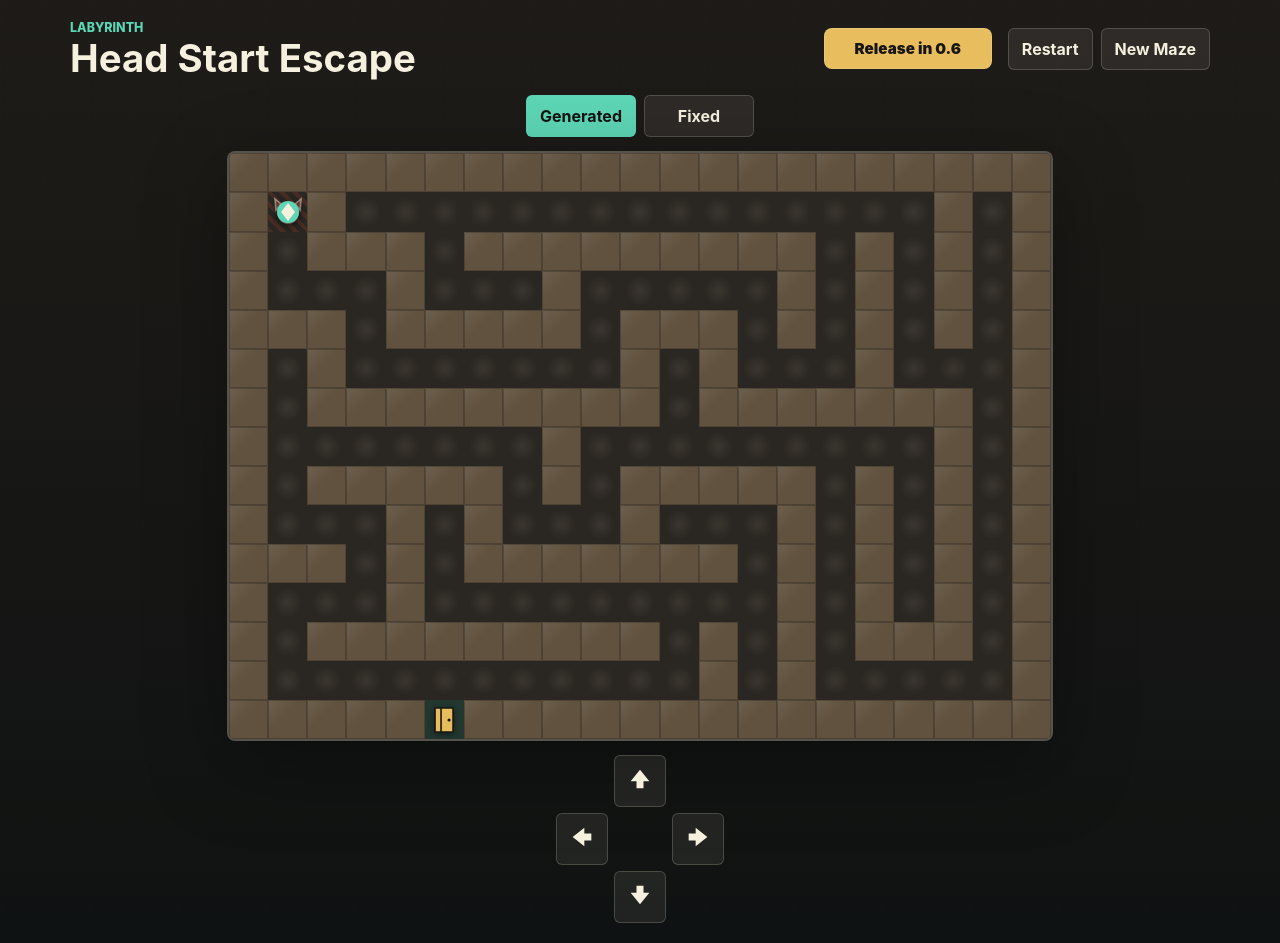
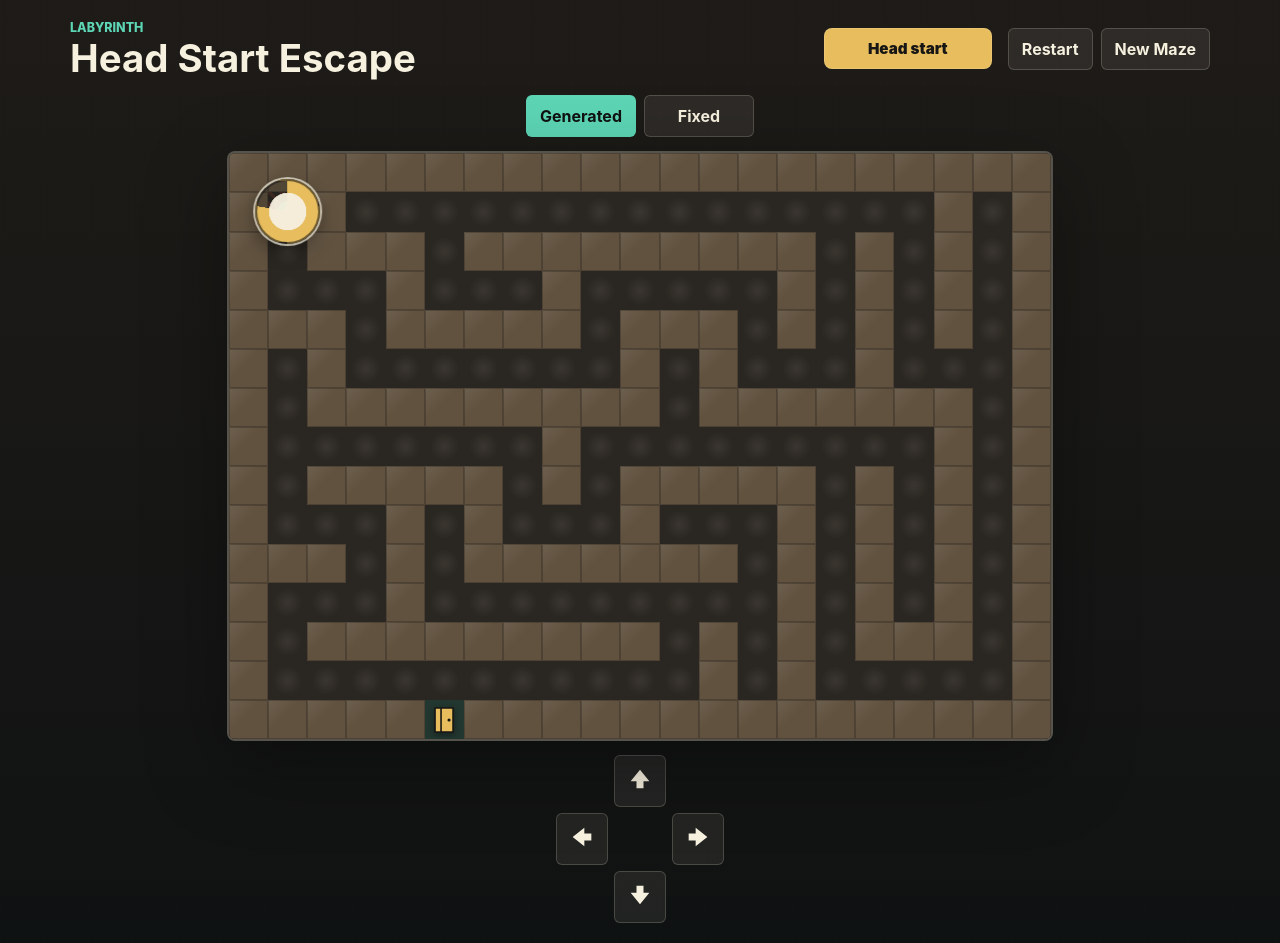
Before and after one commit to taylorvance/labyrinth, a React (Vite) app: page / in a window 1280 px wide. Built offline with nearby package versions, Linux system fonts and the light colour scheme.

Commit message:
Add tunable knobs and spec a diag/analysis tool

```diff
--- a/src/App.tsx
+++ b/src/App.tsx
@@ -1,20 +1,19 @@
 import { useCallback, useEffect, useMemo, useRef, useState, type CSSProperties } from "react";
 import {
   type Direction,
+  type HunterBrain,
   type MapMode,
+  type Maze,
   type Point,
+  createHunterBrain,
   createMaze,
-  formatCountdown,
   movePoint,
-  nextHunterStep,
+  nextHunterTurn,
   pointsEqual,
 } from "./game";
+import { TUNING } from "./tuning";
 
 type GameStatus = "running" | "won" | "lost";
-
-const HEAD_START_SECONDS = 6;
-const PLAYER_STEP_MS = 160;
-const HUNTER_STEP_MS = 115;
 
 const KEY_DIRECTIONS: Record<string, Direction> = {
   ArrowUp: "up",
@@ -34,8 +33,10 @@ export default function App() {
   const [player, setPlayer] = useState<Point>(maze.playerStart);
   const [hunter, setHunter] = useState<Point>(maze.hunterStart);
   const [status, setStatus] = useState<GameStatus>("running");
-  const [remainingHeadStart, setRemainingHeadStart] = useState(HEAD_START_SECONDS);
-  const heldDirections = useRef<Direction[]>([]);
+  const [remainingHeadStart, setRemainingHeadStart] = useState(TUNING.headStartSeconds);
+  const currentDirection = useRef<Direction | null>(null);
+  const queuedDirection = useRef<Direction | null>(null);
+  const hunterBrain = useRef<HunterBrain>(createHunterBrain());
   const lastPlayerStep = useRef(0);
   const lastHunterStep = useRef(0);
   const lastFrame = useRef(0);
@@ -64,8 +65,10 @@ export default function App() {
     setPlayer(maze.playerStart);
     setHunter(maze.hunterStart);
     setStatus("running");
-    setRemainingHeadStart(HEAD_START_SECONDS);
-    heldDirections.current = [];
+    setRemainingHeadStart(TUNING.headStartSeconds);
+    currentDirection.current = null;
+    queuedDirection.current = null;
+    hunterBrain.current = createHunterBrain();
     lastPlayerStep.current = 0;
     lastHunterStep.current = 0;
     lastFrame.current = 0;
@@ -75,12 +78,8 @@ export default function App() {
     resetGame();
   }, [resetGame]);
 
-  const setDirection = useCallback((direction: Direction, isHeld: boolean) => {
-    heldDirections.current = heldDirections.current.filter((item) => item !== direction);
-
-    if (isHeld) {
-      heldDirections.current.unshift(direction);
-    }
+  const queueDirection = useCallback((direction: Direction) => {
+    queuedDirection.current = direction;
   }, []);
 
   useEffect(() => {
@@ -92,28 +91,15 @@ export default function App() {
       }
 
       event.preventDefault();
-      setDirection(direction, true);
-    };
-
-    const onKeyUp = (event: KeyboardEvent) => {
-      const direction = KEY_DIRECTIONS[event.code];
-
-      if (!direction) {
-        return;
-      }
-
-      event.preventDefault();
-      setDirection(direction, false);
+      queueDirection(direction);
     };
 
     window.addEventListener("keydown", onKeyDown);
-    window.addEventListener("keyup", onKeyUp);
 
     return () => {
       window.removeEventListener("keydown", onKeyDown);
-      window.removeEventListener("keyup", onKeyUp);
     };
-  }, [setDirection]);
+  }, [queueDirection]);
 
   useEffect(() => {
     let animationId = 0;
@@ -131,12 +117,18 @@ export default function App() {
         setRemainingHeadStart((current) => Math.max(0, current - elapsed));
       }
 
-      if (timestamp - lastPlayerStep.current >= PLAYER_STEP_MS) {
-        const direction = heldDirections.current[0];
+      if (timestamp - lastPlayerStep.current >= TUNING.playerStepMs) {
+        const direction = pickPlayerDirection(
+          playerRef.current,
+          queuedDirection.current,
+          currentDirection.current,
+          maze,
+        );
 
         if (direction) {
           const nextPlayer = movePoint(playerRef.current, direction, maze);
           playerRef.current = nextPlayer;
+          currentDirection.current = direction;
           setPlayer(nextPlayer);
           lastPlayerStep.current = timestamp;
 
@@ -152,13 +144,25 @@ export default function App() {
             return;
           }
         }
+
+        if (!direction) {
+          currentDirection.current = null;
+        }
       }
 
       if (
         remainingHeadStartRef.current <= 0 &&
-        timestamp - lastHunterStep.current >= HUNTER_STEP_MS
+        timestamp - lastHunterStep.current >= TUNING.hunterStepMs
       ) {
-        const nextHunter = nextHunterStep(hunterRef.current, playerRef.current, maze);
+        const turn = nextHunterTurn(
+          hunterRef.current,
+          playerRef.current,
+          maze,
+          hunterBrain.current,
+          TUNING.hunter,
+        );
+        const nextHunter = turn.hunter;
+        hunterBrain.current = turn.brain;
         hunterRef.current = nextHunter;
         setHunter(nextHunter);
         lastHunterStep.current = timestamp;
@@ -192,6 +196,7 @@ export default function App() {
   };
 
   const hunterReleased = remainingHeadStart <= 0;
+  const releaseProgress = 1 - Math.max(0, remainingHeadStart / TUNING.headStartSeconds);
   const statusLabel =
     status === "won"
       ? "Escaped"
@@ -199,7 +204,7 @@ export default function App() {
         ? "Caught"
         : hunterReleased
           ? "Hunter active"
-          : `Release in ${formatCountdown(remainingHeadStart)}`;
+          : "Head start";
 
   return (
     <main className="shell">
@@ -250,8 +255,6 @@ export default function App() {
             {maze.cells.map((row, rowIndex) =>
               row.map((cell, colIndex) => {
                 const point = { row: rowIndex, col: colIndex };
-                const isPlayer = pointsEqual(player, point);
-                const isHunter = hunterReleased && pointsEqual(hunter, point);
                 const isHunterHome = !hunterReleased && pointsEqual(maze.hunterStart, point);
                 const isExit = pointsEqual(maze.exit, point);
                 const className = [
@@ -267,11 +270,38 @@ export default function App() {
                   <div className={className} key={`${rowIndex}-${colIndex}`}>
                     {isExit && <ExitIcon />}
                     {isHunterHome && <HunterIcon asleep />}
-                    {isHunter && <HunterIcon />}
-                    {isPlayer && <PlayerIcon />}
                   </div>
                 );
               }),
+            )}
+            {!hunterReleased && status === "running" && (
+              <div
+                className="actor actor-release"
+                style={{
+                  ...actorStyle(maze.hunterStart, 0),
+                  "--release-progress": releaseProgress,
+                } as CSSProperties}
+                aria-label="Hunter release timer"
+                aria-live="polite"
+              >
+                <div className="release-pie" />
+              </div>
+            )}
+            <div
+              className="actor actor-player"
+              style={actorStyle(player, TUNING.playerStepMs)}
+              aria-hidden="true"
+            >
+              <PlayerIcon />
+            </div>
+            {hunterReleased && (
+              <div
+                className="actor actor-hunter"
+                style={actorStyle(hunter, TUNING.hunterStepMs)}
+                aria-hidden="true"
+              >
+                <HunterIcon />
+              </div>
             )}
           </div>
         </div>
@@ -281,10 +311,7 @@ export default function App() {
             type="button"
             className="pad-up"
             aria-label="Move up"
-            onPointerDown={() => setDirection("up", true)}
-            onPointerUp={() => setDirection("up", false)}
-            onPointerCancel={() => setDirection("up", false)}
-            onPointerLeave={() => setDirection("up", false)}
+            onPointerDown={() => queueDirection("up")}
           >
             <ArrowIcon direction="up" />
           </button>
@@ -292,10 +319,7 @@ export default function App() {
             type="button"
             className="pad-left"
             aria-label="Move left"
-            onPointerDown={() => setDirection("left", true)}
-            onPointerUp={() => setDirection("left", false)}
-            onPointerCancel={() => setDirection("left", false)}
-            onPointerLeave={() => setDirection("left", false)}
+            onPointerDown={() => queueDirection("left")}
           >
             <ArrowIcon direction="left" />
           </button>
@@ -303,10 +327,7 @@ export default function App() {
             type="button"
             className="pad-right"
             aria-label="Move right"
-            onPointerDown={() => setDirection("right", true)}
-            onPointerUp={() => setDirection("right", false)}
-            onPointerCancel={() => setDirection("right", false)}
-            onPointerLeave={() => setDirection("right", false)}
+            onPointerDown={() => queueDirection("right")}
           >
             <ArrowIcon direction="right" />
           </button>
@@ -314,10 +335,7 @@ export default function App() {
             type="button"
             className="pad-down"
             aria-label="Move down"
-            onPointerDown={() => setDirection("down", true)}
-            onPointerUp={() => setDirection("down", false)}
-            onPointerCancel={() => setDirection("down", false)}
-            onPointerLeave={() => setDirection("down", false)}
+            onPointerDown={() => queueDirection("down")}
           >
             <ArrowIcon direction="down" />
           </button>
@@ -325,6 +343,35 @@ export default function App() {
       </section>
     </main>
   );
+}
+
+function pickPlayerDirection(
+  player: Point,
+  queued: Direction | null,
+  current: Direction | null,
+  maze: Maze,
+): Direction | null {
+  if (queued && canMove(player, queued, maze)) {
+    return queued;
+  }
+
+  if (current && canMove(player, current, maze)) {
+    return current;
+  }
+
+  return null;
+}
+
+function canMove(player: Point, direction: Direction, maze: Maze): boolean {
+  return !pointsEqual(player, movePoint(player, direction, maze));
+}
+
+function actorStyle(point: Point, stepMs: number): CSSProperties {
+  return {
+    "--actor-row": point.row,
+    "--actor-col": point.col,
+    "--actor-step-ms": `${stepMs}ms`,
+  } as CSSProperties;
 }
 
 function PlayerIcon() {
--- a/src/game.ts
+++ b/src/game.ts
@@ -15,6 +15,29 @@ export type Maze = {
 };
 
 export type MapMode = "generated" | "fixed";
+
+export type HunterMode = "chasing" | "investigating" | "searching" | "patrolling";
+
+export type HunterBrain = {
+  mode: HunterMode;
+  lastKnownPlayer: Point | null;
+  target: Point | null;
+  searchTargetsRemaining: number;
+  patrolIndex: number;
+};
+
+export type HunterTuning = {
+  detectionRadius: number;
+  lineOfSight: boolean;
+  searchRadius: number;
+  searchTargets: number;
+};
+
+export type HunterTurn = {
+  hunter: Point;
+  brain: HunterBrain;
+  detected: boolean;
+};
 
 const FIXED_MAP = [
   "###################",
@@ -60,6 +83,102 @@ export function pointsEqual(a: Point, b: Point): boolean {
   return a.row === b.row && a.col === b.col;
 }
 
+export function createHunterBrain(): HunterBrain {
+  return {
+    mode: "patrolling",
+    lastKnownPlayer: null,
+    target: null,
+    searchTargetsRemaining: 0,
+    patrolIndex: 0,
+  };
+}
+
+export function nextHunterTurn(
+  hunter: Point,
+  player: Point,
+  maze: Maze,
+  brain: HunterBrain,
+  tuning: HunterTuning,
+): HunterTurn {
+  if (canHunterDetectPlayer(hunter, player, maze, tuning)) {
+    return {
+      hunter: nextHunterStep(hunter, player, maze),
+      brain: {
+        ...brain,
+        mode: "chasing",
+        lastKnownPlayer: clonePoint(player),
+        target: clonePoint(player),
+        searchTargetsRemaining: tuning.searchTargets,
+      },
+      detected: true,
+    };
+  }
+
+  if (brain.lastKnownPlayer && !pointsEqual(hunter, brain.lastKnownPlayer)) {
+    return {
+      hunter: nextHunterStep(hunter, brain.lastKnownPlayer, maze),
+      brain: {
+        ...brain,
+        mode: "investigating",
+        target: clonePoint(brain.lastKnownPlayer),
+      },
+      detected: false,
+    };
+  }
+
+  if (brain.lastKnownPlayer && brain.searchTargetsRemaining > 0) {
+    const finishedSearchTarget =
+      brain.mode === "searching" && brain.target && pointsEqual(hunter, brain.target);
+    const searchTargetsRemaining = finishedSearchTarget
+      ? brain.searchTargetsRemaining - 1
+      : brain.searchTargetsRemaining;
+
+    if (searchTargetsRemaining > 0) {
+      const target =
+        brain.mode === "searching" && brain.target && !finishedSearchTarget
+          ? brain.target
+          : chooseSearchTarget(
+              hunter,
+              brain.lastKnownPlayer,
+              maze,
+              tuning.searchRadius,
+              searchTargetsRemaining,
+            );
+
+      return {
+        hunter: target ? nextHunterStep(hunter, target, maze) : hunter,
+        brain: {
+          ...brain,
+          mode: "searching",
+          target: target ? clonePoint(target) : null,
+          searchTargetsRemaining,
+        },
+        detected: false,
+      };
+    }
+  }
+
+  const reachedPatrolTarget =
+    brain.mode === "patrolling" && brain.target && pointsEqual(hunter, brain.target);
+  const patrolIndex = reachedPatrolTarget ? brain.patrolIndex + 1 : brain.patrolIndex;
+  const target =
+    brain.mode === "patrolling" && brain.target && !reachedPatrolTarget
+      ? brain.target
+      : choosePatrolTarget(maze, patrolIndex);
+
+  return {
+    hunter: nextHunterStep(hunter, target, maze),
+    brain: {
+      ...brain,
+      mode: "patrolling",
+      target: clonePoint(target),
+      searchTargetsRemaining: 0,
+      patrolIndex,
+    },
+    detected: false,
+  };
+}
+
 export function nextHunterStep(hunter: Point, target: Point, maze: Maze): Point {
   if (pointsEqual(hunter, target)) {
     return hunter;
@@ -96,6 +215,142 @@ export function nextHunterStep(hunter: Point, target: Point, maze: Maze): Point
 
 export function formatCountdown(seconds: number): string {
   return Math.max(0, seconds).toFixed(1);
+}
+
+function canHunterDetectPlayer(
+  hunter: Point,
+  player: Point,
+  maze: Maze,
+  tuning: HunterTuning,
+): boolean {
+  return (
+    pointsEqual(hunter, player) ||
+    (tuning.lineOfSight && hasLineOfSight(hunter, player, maze)) ||
+    pathDistanceWithin(hunter, player, maze, tuning.detectionRadius)
+  );
+}
+
+function hasLineOfSight(a: Point, b: Point, maze: Maze): boolean {
+  if (a.row === b.row) {
+    const start = Math.min(a.col, b.col);
+    const end = Math.max(a.col, b.col);
+
+    for (let col = start; col <= end; col += 1) {
+      if (!canEnter({ row: a.row, col }, maze)) {
+        return false;
+      }
+    }
+
+    return true;
+  }
+
+  if (a.col === b.col) {
+    const start = Math.min(a.row, b.row);
+    const end = Math.max(a.row, b.row);
+
+    for (let row = start; row <= end; row += 1) {
+      if (!canEnter({ row, col: a.col }, maze)) {
+        return false;
+      }
+    }
+
+    return true;
+  }
+
+  return false;
+}
+
+function pathDistanceWithin(
+  start: Point,
+  target: Point,
+  maze: Maze,
+  maxDistance: number,
+): boolean {
+  const distances = reachableWithin(start, maze, maxDistance);
+  return distances.some(({ point }) => pointsEqual(point, target));
+}
+
+function chooseSearchTarget(
+  hunter: Point,
+  origin: Point,
+  maze: Maze,
+  radius: number,
+  searchTargetsRemaining: number,
+): Point | null {
+  const reachable = reachableWithin(origin, maze, radius).filter(
+    ({ point }) => !pointsEqual(point, hunter),
+  );
+  const decisionPoints = reachable.filter(({ point }) => countOpenNeighbors(point, maze) !== 2);
+  const candidates = decisionPoints.length > 0 ? decisionPoints : reachable;
+
+  if (candidates.length === 0) {
+    return null;
+  }
+
+  const sorted = [...candidates].sort((a, b) => {
+    const distanceDifference = b.distance - a.distance;
+
+    if (distanceDifference !== 0) {
+      return distanceDifference;
+    }
+
+    const hunterDistanceDifference = manhattan(b.point, hunter) - manhattan(a.point, hunter);
+
+    if (hunterDistanceDifference !== 0) {
+      return hunterDistanceDifference;
+    }
+
+    return a.point.row - b.point.row || a.point.col - b.point.col;
+  });
+
+  return sorted[searchTargetsRemaining % sorted.length].point;
+}
+
+function choosePatrolTarget(maze: Maze, patrolIndex: number): Point {
+  const targets = [maze.playerStart, maze.exit, maze.hunterStart];
+  return targets[patrolIndex % targets.length];
+}
+
+function reachableWithin(
+  start: Point,
+  maze: Maze,
+  maxDistance: number,
+): Array<{ point: Point; distance: number }> {
+  const queue: Point[] = [start];
+  const distances = new Map<string, number>([[pointKey(start), 0]]);
+  const reachable: Array<{ point: Point; distance: number }> = [];
+
+  for (let index = 0; index < queue.length; index += 1) {
+    const current = queue[index];
+    const distance = distances.get(pointKey(current)) ?? 0;
+    reachable.push({ point: current, distance });
+
+    if (distance >= maxDistance) {
+      continue;
+    }
+
+    for (const direction of DIRECTIONS) {
+      const neighbor = getNeighbor(current, direction);
+      const key = pointKey(neighbor);
+
+      if (!canEnter(neighbor, maze) || distances.has(key)) {
+        continue;
+      }
+
+      distances.set(key, distance + 1);
+      queue.push(neighbor);
+    }
+  }
+
+  return reachable;
+}
+
+function countOpenNeighbors(point: Point, maze: Maze): number {
+  return DIRECTIONS.filter((direction) => canEnter(getNeighbor(point, direction), maze)).length;
+}
+
+function clonePoint(point: Point): Point {
+  return { row: point.row, col: point.col };
 }
 
 function createGeneratedMaze(seed: number): Maze {
--- a/src/styles.css
+++ b/src/styles.css
@@ -142,6 +142,7 @@ h1 {
 }
 
 .board {
+  position: relative;
   width: min(100%, calc((100vh - 210px) * var(--cols) / var(--rows)));
   max-width: 980px;
   aspect-ratio: var(--cols) / var(--rows);
@@ -193,11 +194,60 @@ h1 {
 }
 
 .piece {
-  position: absolute;
   width: 82%;
   height: 82%;
   overflow: visible;
   filter: drop-shadow(0 2px 3px rgba(0, 0, 0, 0.42));
+}
+
+.cell .piece {
+  position: absolute;
+}
+
+.actor {
+  position: absolute;
+  left: 0;
+  top: 0;
+  z-index: 2;
+  width: calc(100% / var(--cols));
+  height: calc(100% / var(--rows));
+  display: grid;
+  place-items: center;
+  transform: translate(
+    calc(var(--actor-col) * 100%),
+    calc(var(--actor-row) * 100%)
+  );
+  transition: transform var(--actor-step-ms) linear;
+  will-change: transform;
+  pointer-events: none;
+}
+
+.actor-hunter {
+  z-index: 3;
+}
+
+.actor-release {
+  z-index: 4;
+  pointer-events: none;
+}
+
+.release-pie {
+  width: 168%;
+  height: 168%;
+  display: grid;
+  place-items: center;
+  border: 2px solid rgba(23, 22, 21, 0.6);
+  border-radius: 50%;
+  color: #171615;
+  background:
+    radial-gradient(circle, rgba(246, 240, 223, 0.96) 0 43%, transparent 44%),
+    conic-gradient(
+      #e7bd5d calc(var(--release-progress) * 1turn),
+      rgba(23, 22, 21, 0.2) 0
+    );
+  box-shadow:
+    0 0 0 2px rgba(246, 240, 223, 0.72),
+    0 8px 18px rgba(0, 0, 0, 0.38);
 }
 
 .player circle {
--- /dev/null
+++ b/src/tuning.ts
@@ -0,0 +1,13 @@
+import type { HunterTuning } from "./game";
+
+export const TUNING = {
+  headStartSeconds: 7,
+  playerStepMs: 160,
+  hunterStepMs: 140,
+  hunter: {
+    detectionRadius: 5,
+    lineOfSight: true,
+    searchRadius: 6,
+    searchTargets: 3,
+  } satisfies HunterTuning,
+};
```
Also changed, not shown: 1 other file (tests, documents, lock files or other folders).
